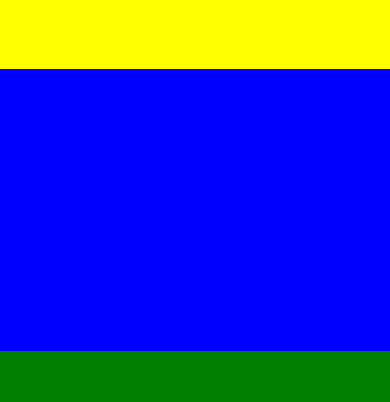
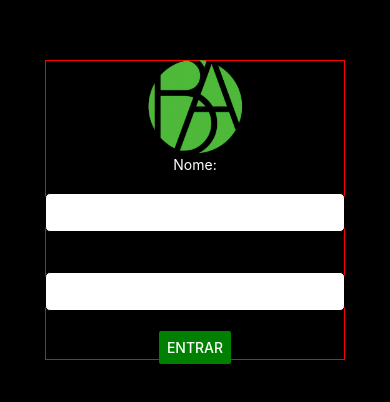
Before and after one commit to Izadora2ds2025/mobile-3ds-2026, a React Native app: screen / in a window 390 px wide. Shown: the part 212-614 px from the top of the page. Built offline with nearby package versions, Linux system fonts and the light colour scheme.

Commit message:
Add files via upload

```diff
--- a/App.js
+++ b/App.js
@@ -1,8 +1,11 @@
-import Aula01 from "./src/aula01";
-import Aula02 from "./src/aula02";
+//import Aula01 from "./src/aula01";
+//import Aula02 from "./src/aula02";
+import Aula03 from "./src/aula03";
+
 export default function App() {
   return (
-    //<Aula01 />
-  <Aula02 />
+ //<Aula01/>
+ //<Aula02/>
+ <Aula03/>
   );
 }
--- a/src/aula02.jsx
+++ b/src/aula02.jsx
@@ -1,5 +1,5 @@
-import React,{Component} from "react";
-import {View, Text, styleSheet } from "react-native";
+import React, {Component} from "react";
+import { View, Text, StyleSheet } from "react-native";
 
 class Aula02 extends Component {
     render(){
--- a/src/aula03.jsx
+++ b/src/aula03.jsx
@@ -1,5 +1,5 @@
 import React, {Component} from "react";
-import { View, Text, Image, StyleSheet, TextInput } from "react-native";
+import { View, Text, Image, StyleSheet, TextInput, Button } from "react-native";
 
 class Aula03 extends Component {
     render(){
@@ -10,13 +10,20 @@ class Aula03 extends Component {
                         style={ styles.logo }
                         source={require('../imagens/Logo_Bola_PNG.png')}
                     />
-                    <Text style={styles.Label}>Nome:</Text>
+                    <Text style={styles.label}>Nome:</Text>
                 <TextInput
                     style={ styles.input}
                     />
                 <TextInput
                     style={ styles.input}
                     />
+
+                    <Button style={ styles.botao }
+                        title="Entrar"
+                        color="green"
+                    />
+
+
             </View>
         </View>
         );
@@ -48,6 +55,11 @@ const styles = StyleSheet.create({
         height: 100,
     },
 
+    label: {
+        color: 'white',
+        flex: 1,
+    },
+
 
     input: {
         height: 40,
@@ -58,4 +70,6 @@ const styles = StyleSheet.create({
         backgroundColor: 'white',
         borderRadius: 5
     },
+
+
 });
```
Lines whose indentation alone changed are shown as unchanged.
